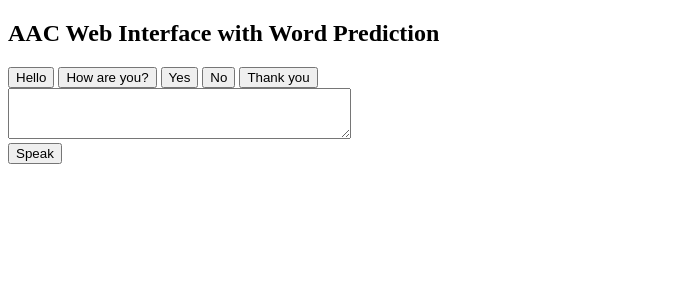
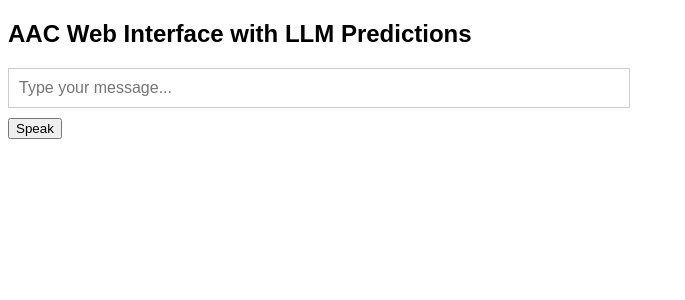
Before and after one commit to MPhaniTarun/LLM-Powered-AAC-Chat, a Flask app: page / in a window 1280 px wide. Shown: the top 300 px of the page, without its empty margins (0-685 px from the left). Run offline with Flask 3, Linux system fonts and the light colour scheme; parts of the project's set-up code (start-up, migrations or seed data) failed here and were passed over.

Commit message:
Improved UI for selecting next word

```diff
--- a/app.py
+++ b/app.py
@@ -1,25 +1,17 @@
 from flask import Flask, render_template, request, jsonify
-from gtts import gTTS
-import os
 import nltk
 from nltk.util import ngrams
 from collections import Counter
 
 app = Flask(__name__)
 
-# Ensure the static directory exists
-os.makedirs("static", exist_ok=True)
-
-AUDIO_FILE = "static/speech.mp3"  # Single filename to be reused
-
-# Sample text corpus for word prediction
+# Sample text corpus for predictions
 corpus = """
 Hello, how are you? I am doing well. Thank you for your help. I would like some water.
 Can you help me with this? I am hungry. Let's go to the park. I am feeling happy today.
-My name is Tarun. I am doing great. Tarun is a great kid!.
 """
 
-# Tokenize corpus
+# Tokenize and generate n-grams
 tokens = nltk.word_tokenize(corpus.lower())
 bigrams = list(ngrams(tokens, 2))
 trigrams = list(ngrams(tokens, 3))
@@ -32,22 +24,10 @@ trigram_model = Counter(trigrams)
 def index():
     return render_template("index.html")
 
-@app.route("/speak", methods=["POST"])
-def speak():
-    data = request.get_json()
-    text = data.get("text", "")
-
-    if text:
-        tts = gTTS(text=text, lang="en")
-        tts.save(AUDIO_FILE)  # Overwrite the same file
-        return jsonify({"status": "success", "audio": AUDIO_FILE + "?t=" + str(os.path.getmtime(AUDIO_FILE))})
-
-    return jsonify({"status": "error", "message": "No text provided"}), 400
-
 @app.route("/predict", methods=["POST"])
 def predict():
     data = request.get_json()
-    text = data.get("text", "").lower()
+    text = data.get("text", "").lower().strip()
     words = text.split()
 
     predictions = set()
@@ -56,18 +36,15 @@ def predict():
         last_two = tuple(words[-2:])
         for (w1, w2, w3) in trigram_model:
             if (w1, w2) == last_two:
-                predictions.add(w3)
+                predictions.add(f"{text} {w3}")  # Suggest full sentence with prediction
 
     elif len(words) == 1:
         last_word = words[-1]
         for (w1, w2) in bigram_model:
             if w1 == last_word:
-                predictions.add(w2)
+                predictions.add(f"{text} {w2}")  # Suggest next word
 
     return jsonify({"predictions": list(predictions)})
 
 if __name__ == "__main__":
     app.run(debug=True)
-
-# pip install -r requirements.txt
-# python app.py
--- a/templates/index.html
+++ b/templates/index.html
@@ -3,58 +3,78 @@
 <head>
     <meta charset="UTF-8">
     <meta name="viewport" content="width=device-width, initial-scale=1.0">
-    <title>AAC Web Interface with Word Prediction</title>
+    <title>AAC Web Interface with LLM Predictions</title>
     <style>
+        body {
+            font-family: Arial, sans-serif;
+        }
+        .input-container {
+            position: relative;
+            width: 100%;
+            max-width: 600px;
+            margin-bottom: 10px;
+        }
+        #message {
+            width: 100%;
+            padding: 10px;
+            font-size: 16px;
+            border: 1px solid #ccc;
+            outline: none;
+        }
         .suggestions {
             border: 1px solid #ccc;
-            max-width: 300px;
             background-color: white;
             position: absolute;
+            width: 100%;
             z-index: 1000;
-            padding: 5px;
-            display: none; /* Start hidden */
+            display: none;
         }
         .suggestions div {
-            padding: 5px;
+            padding: 10px;
             cursor: pointer;
+            border-bottom: 1px solid #ddd;
         }
         .suggestions div:hover, .selected {
-            background-color: #eee;
+            background-color: #f1f1f1;
+        }
+        .selected {
+            background-color: #d3e5ff !important; /* Light blue highlight */
         }
     </style>
+</head>
+<body>
+    <h2>AAC Web Interface with LLM Predictions</h2>
+
+    <div class="input-container">
+        <input type="text" id="message" placeholder="Type your message..." oninput="fetchPredictions()" />
+        <div id="suggestions" class="suggestions"></div>
+    </div>
+
+    <button onclick="speakMessage()">Speak</button>
+
     <script>
         let suggestionIndex = -1; // Track selected suggestion index
         let suggestionsList = []; // Store prediction words
 
         function addToMessage(word) {
             let textBox = document.getElementById("message");
-            textBox.value = textBox.value.trim() + " " + word + " "; // Append word with space
-            textBox.focus(); // Keep focus on the text area
-
-            // Fetch new predictions after adding a word
-            fetchPredictions();
-        }
-
-        function speakMessage() {
-            let text = document.getElementById("message").value;
-            fetch("/speak", {
-                method: "POST",
-                headers: { "Content-Type": "application/json" },
-                body: JSON.stringify({ text: text })
-            })
-            .then(response => response.json())
-            .then(data => {
-                if (data.status === "success") {
-                    let audio = new Audio(data.audio);
-                    audio.play();
-                } else {
-                    alert("Error: " + data.message);
-                }
-            });
+            textBox.value = word + " ";  // Append word and add a space
+            textBox.focus(); // Keep focus on input
+            suggestionIndex = -1;  // Reset selection
+            suggestionsList = [];  // Clear suggestions
+            document.getElementById("suggestions").innerHTML = ""; // Clear UI
+            document.getElementById("suggestions").style.display = "none";
+            fetchPredictions(); // Fetch next prediction immediately
         }
 
         function fetchPredictions() {
-            let text = document.getElementById("message").value;
+            let text = document.getElementById("message").value.trim();
+            if (text === "") {
+                document.getElementById("suggestions").innerHTML = "";
+                document.getElementById("suggestions").style.display = "none";
+                return;
+            }
+
             fetch("/predict", {
                 method: "POST",
                 headers: { "Content-Type": "application/json" },
@@ -63,8 +83,10 @@
             .then(response => response.json())
             .then(data => {
                 suggestionsList = data.predictions;
+                suggestionIndex = -1; // Reset selection when new predictions load
                 updateSuggestionsUI();
-            });
+            })
+            .catch(error => console.error("Error fetching predictions:", error));
         }
 
         function updateSuggestionsUI() {
@@ -72,15 +94,15 @@
             suggestionsDiv.innerHTML = "";
 
             if (suggestionsList.length > 0) {
-                suggestionsDiv.style.display = "block"; // Keep suggestions visible
+                suggestionsDiv.style.display = "block"; // Show suggestions
             } else {
-                suggestionsDiv.style.display = "none"; // Hide if empty
+                suggestionsDiv.style.display = "none"; // Hide if no suggestions
             }
 
             suggestionsList.forEach((word, index) => {
                 let div = document.createElement("div");
                 div.textContent = word;
-                div.className = (index === suggestionIndex) ? "selected" : ""; // Highlight selected
+                div.className = index === suggestionIndex ? "selected" : ""; // Highlight the selected item
                 div.onclick = function() {
                     addToMessage(word);
                 };
@@ -88,10 +110,9 @@
             });
         }
 
-        document.getElementById("message").addEventListener("input", fetchPredictions); // Trigger prediction on input
-
         document.getElementById("message").addEventListener("keydown", function(event) {
             let suggestionsDiv = document.getElementById("suggestions");
+            let children = suggestionsDiv.children;
 
             if (event.key === "Tab" && suggestionsList.length > 0) {
                 event.preventDefault(); // Prevent default tab behavior
@@ -99,33 +120,13 @@
                 updateSuggestionsUI();
             }
 
-            if ((event.key === "Enter" || event.key === " ") && suggestionIndex !== -1) {
+            if (event.key === "Enter" && suggestionIndex !== -1) {
                 event.preventDefault(); // Prevent default action
-                addToMessage(suggestionsList[suggestionIndex]);
+                addToMessage(suggestionsList[suggestionIndex]); // Select suggestion
             }
         });
 
-        // Keep predictions open when clicking inside the text area
         document.getElementById("message").addEventListener("focus", fetchPredictions);
-
     </script>
-</head>
-<body>
-    <h2>AAC Web Interface with Word Prediction</h2>
-
-    <div>
-        <button onclick="addToMessage('Hello')">Hello</button>
-        <button onclick="addToMessage('How are you?')">How are you?</button>
-        <button onclick="addToMessage('Yes')">Yes</button>
-        <button onclick="addToMessage('No')">No</button>
-        <button onclick="addToMessage('Thank you')">Thank you</button>
-    </div>
-
-    <div style="position: relative;">
-        <textarea id="message" rows="3" cols="40" onkeyup="fetchPredictions()"></textarea>
-        <div id="suggestions" class="suggestions"></div>
-    </div>
-
-    <button onclick="speakMessage()">Speak</button>
 </body>
 </html>
```
